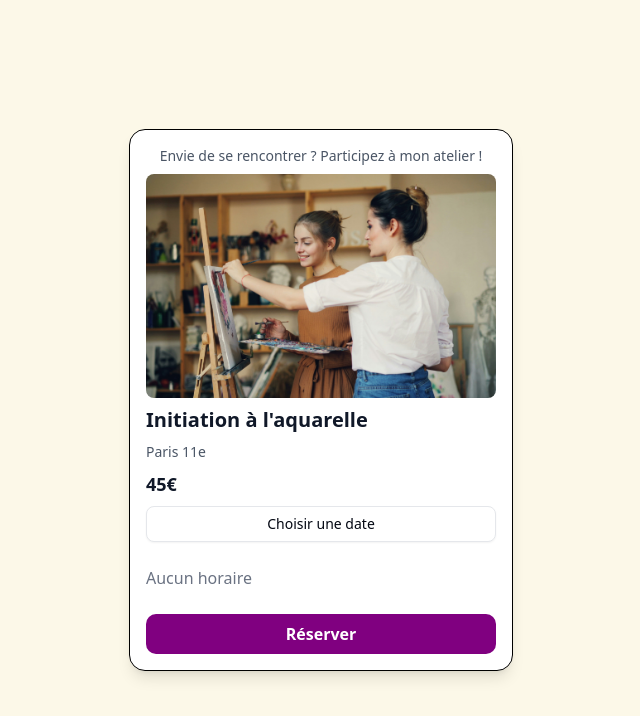
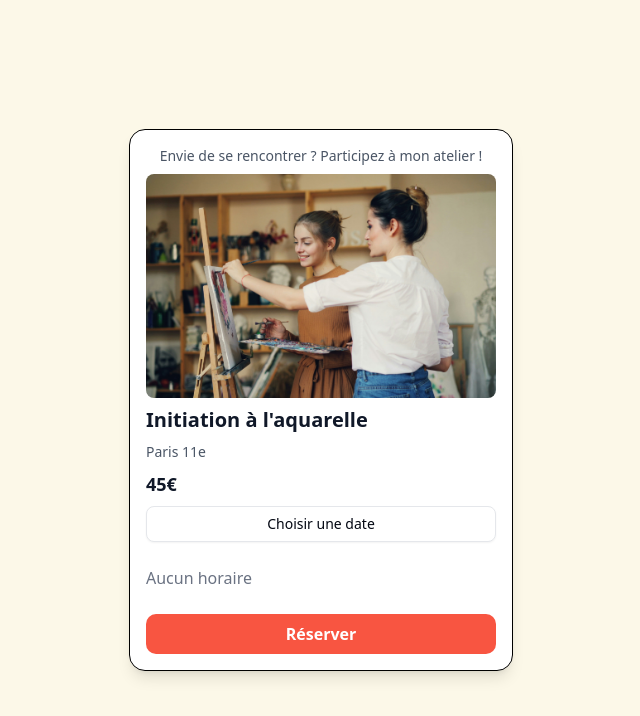
Before and after one commit to LisaMrc/daisy-project, a Next.js app: page / in a window 1280 px wide. Shown: the top 716 px of the page, without its empty margins (319-959 px from the left). Built offline with nearby package versions, Linux system fonts and the light colour scheme.

Commit message:
Quick fixes
💡 Updated comments
💄 Updated color
📔 UpdatedReadme

```diff
--- a/app/page.tsx
+++ b/app/page.tsx
@@ -3,7 +3,7 @@ import BookingWidget from "@/components/BookingWidget";
 export default function Home() {
   return (
     <main className="min-h-screen flex items-center justify-center bg-[#FCF8E8]">
-      <BookingWidget primaryColor="#800080" />
+      <BookingWidget primaryColor="#F85541" />
     </main>
   );
 }
--- a/components/BookingWidget.tsx
+++ b/components/BookingWidget.tsx
@@ -25,6 +25,7 @@ export default function BookingWidget({ primaryColor = '#F85541' }: BookingWidge
     if (!selectedSlot) return alert('Merci de sélectionner une date et une heure');
     setStatus('loading');
     setTimeout(() => {
+      // On fait comme si la requête pouvait échouer 1 fois sur 5 (pour une question de démonstration)
       setStatus(Math.random() > 0.2 ? 'success' : 'error');
     }, 1200);
   };
```
Also changed, not shown: 1 other file (tests, documents, lock files or other folders).
